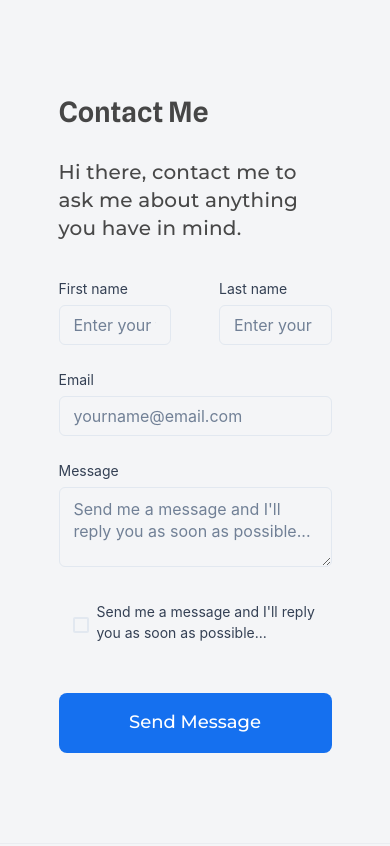
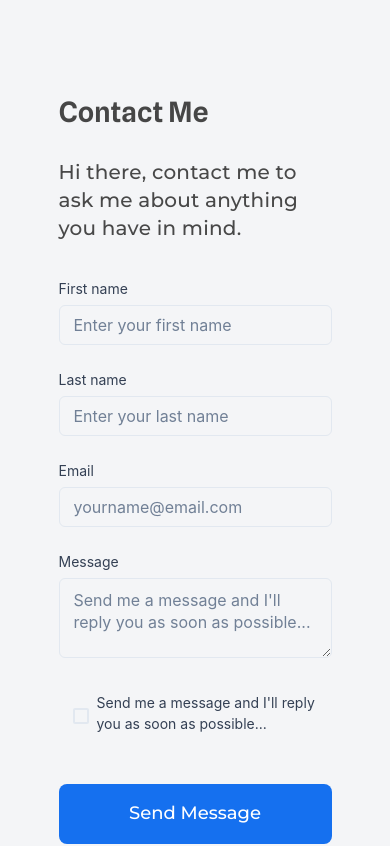
Before and after one commit to eoluwakayode34/profile-hng, a React (Vite) app: page /contact in a window 390 px wide. Shown: the top 846 px of the page. Built offline with nearby package versions, Linux system fonts and the light colour scheme.

Commit message:
style(name-input): style the name input for mobile

```diff
--- a/src/component/input.jsx
+++ b/src/component/input.jsx
@@ -2,12 +2,13 @@ import React from "react"
 import { Flex, Input, Text } from "@chakra-ui/react"
 
 
-export function FormInput({label, placeholder}) {
+export function FormInput({label, width="100%", mt, placeholder}) {
     const [value, setValue] = React.useState('')
     const handleChange = (event) => setValue(event.target.value)
 
     return (
-      <Flex flexDir={"column"} w={"100%"}>
+      <Flex flexDir={"column"} width={width}           mt={mt}
+      >
         <Text color={"#344054"} fontSize={'14px'} mb='6px'>{label}</Text>
         <Input
           value={value}
--- a/src/pages/contact.jsx
+++ b/src/pages/contact.jsx
@@ -21,10 +21,9 @@ function Home() {
           <Flex flexDir={'column'} align="flex-start" w={['70%']}  mt="40px" py="40px" >
                 <Heading1>Contact Me</Heading1>
                 <PrimaryText fontSize={['20px']} >Hi there, contact me to ask me about anything you have in mind.</PrimaryText>
-                <Flex w="100%" mt={'24px'}>
-          <FormInput label={"First name"} id={'first_name'} placeholder={"Enter your first name"} />
-          <Box mx={['24px']}/>
-          <FormInput label={"Last name"} id={'first_name'}  placeholder={"Enter your last name"}/>
+                <Flex w="100%" mt={'24px'} justify="space-between" flexWrap={"wrap"} >
+          <FormInput label={"First name"} width={["100%","100%","48%","48%"]}  id={'first_name'} placeholder={"Enter your first name"} />
+          <FormInput mt={'24px'} label={"Last name"}  width={["100%","100%","48%","48%"]} id={'first_name'}  placeholder={"Enter your last name"}/>
 
           </Flex >
                 <Flex w="100%" mt={'24px'}>
```
